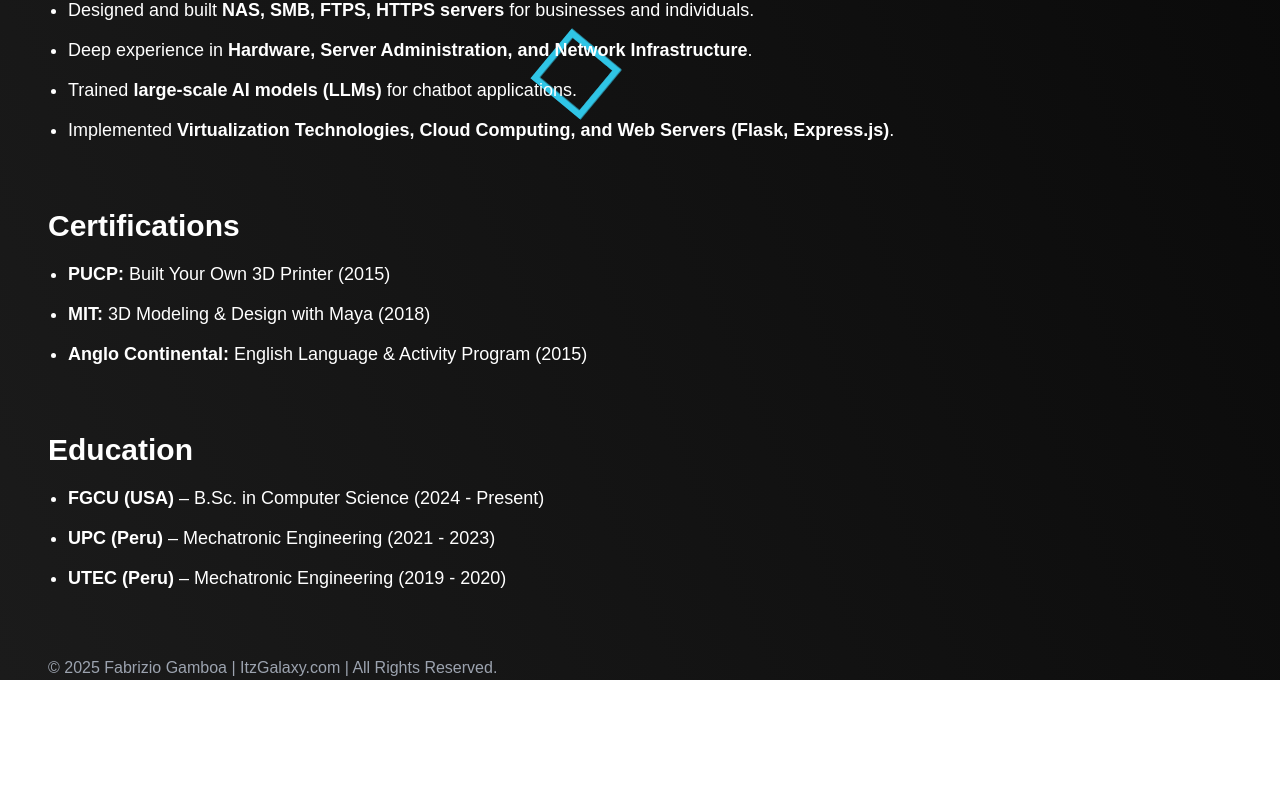
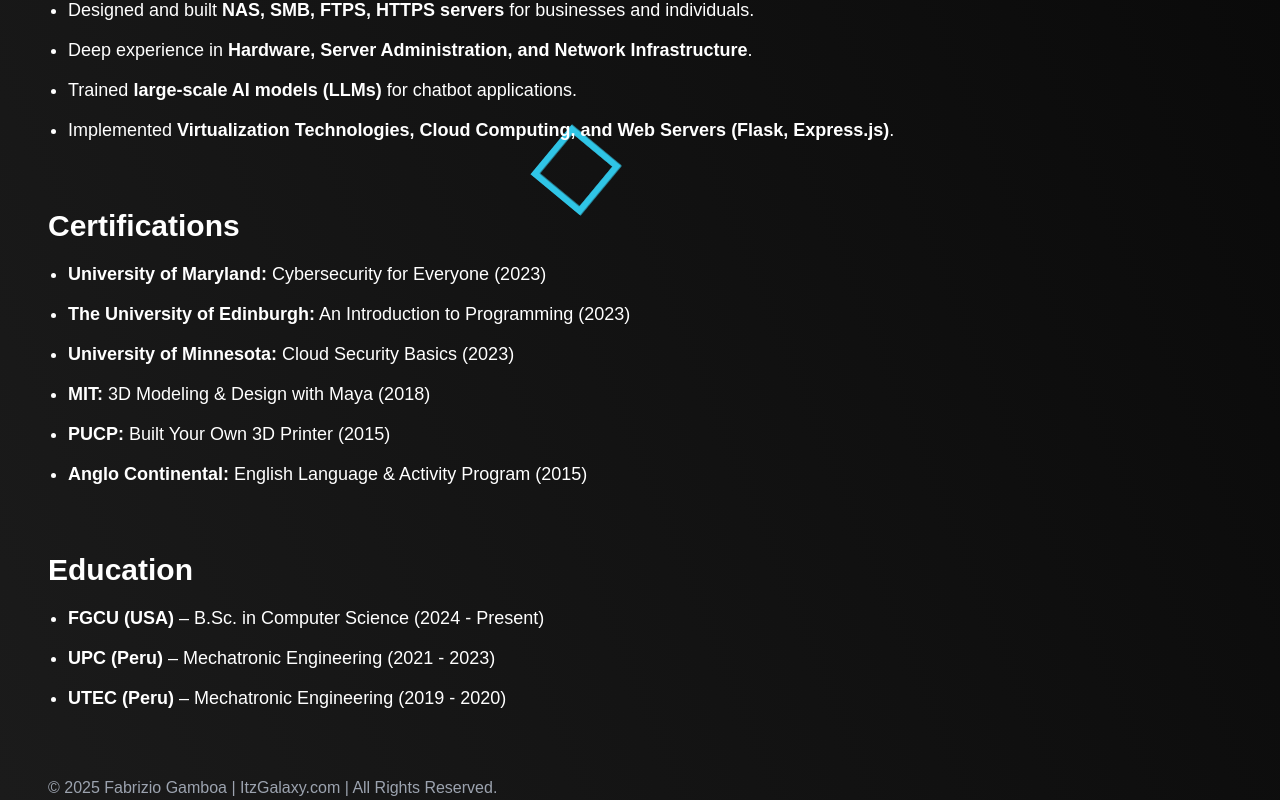
Before and after one commit to PixlGalaxy/fabriziogamboa, a React (Vite) app in the folder frontend/: page / in a window 1280 px wide. Shown: the part 2348-3148 px from the top of the page. Before the commit the page ends 3028 px from the top, so only its background shows below. Built offline with nearby package versions, Linux system fonts and the light colour scheme.

Commit message:
chore(content): add certifications to Home page

```diff
--- a/frontend/src/pages/Home.tsx
+++ b/frontend/src/pages/Home.tsx
@@ -393,8 +393,11 @@ const Home: React.FC = () => {
             <section>
               <h2 className="text-3xl font-semibold mb-4">Certifications</h2>
               <ul className="text-base md:text-lg text-left list-disc space-y-3 pl-4 md:pl-5">
+                <li><strong>University of Maryland:</strong> Cybersecurity for Everyone (2023)</li>
+                <li><strong>The University of Edinburgh:</strong> An Introduction to Programming (2023)</li>
+                <li><strong>University of Minnesota:</strong> Cloud Security Basics (2023)</li>
+                <li><strong>MIT:</strong> 3D Modeling &amp; Design with Maya (2018)</li>
                 <li><strong>PUCP:</strong> Built Your Own 3D Printer (2015)</li>
-                <li><strong>MIT:</strong> 3D Modeling &amp; Design with Maya (2018)</li>
                 <li><strong>Anglo Continental:</strong> English Language &amp; Activity Program (2015)</li>
               </ul>
             </section>
```
